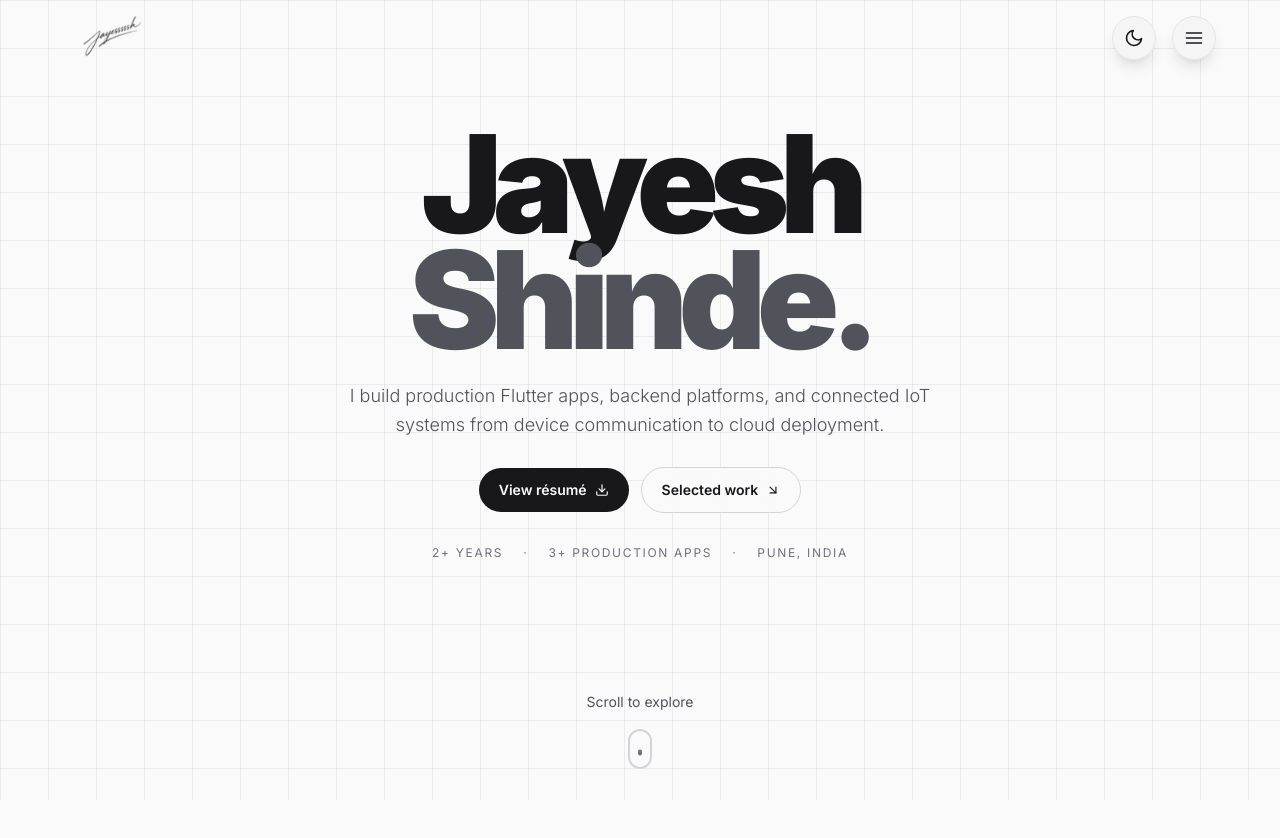
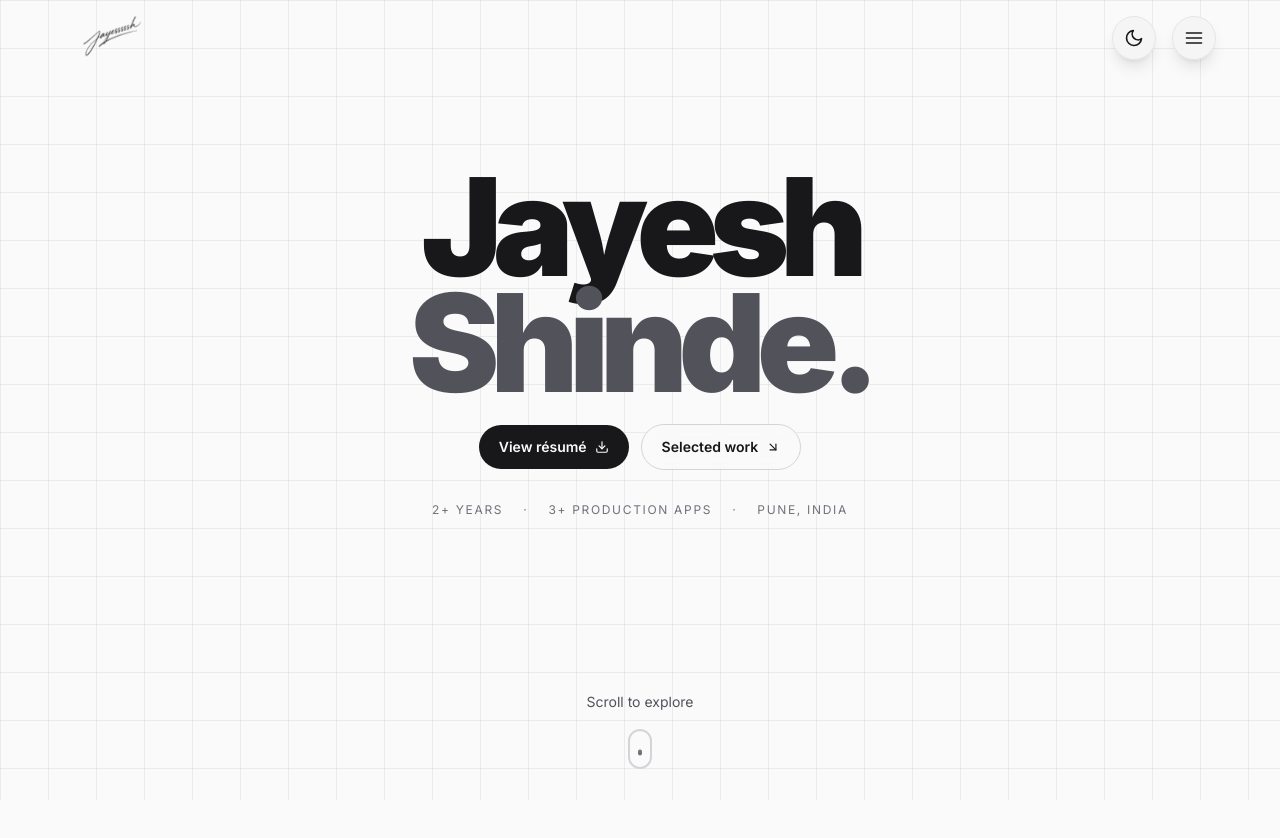
Before and after one commit to shutterscripter/shutterscripter.github.io, a React (Vite) app: page / in a window 1280 px wide. Shown: the top 838 px of the page. Built offline with nearby package versions, Linux system fonts and the light colour scheme; a web font is replaced by a local one.

Commit message:
Hero changes

```diff
--- a/src/components/Hero/IntroText.jsx
+++ b/src/components/Hero/IntroText.jsx
@@ -49,7 +49,7 @@ const IntroText = () => {
           <span className="block text-fg-muted">Shinde.</span>
         </motion.h1>
 
-        <motion.div
+        {/* <motion.div
           initial={{ y: 20, opacity: 0 }}
           animate={{ y: 0, opacity: 1 }}
           transition={{ duration: 0.8, delay: 0.3 }}
@@ -57,11 +57,12 @@ const IntroText = () => {
         >
           <div>
             <p className="text-sm font-light leading-relaxed text-fg-muted md:text-base lg:text-lg">
-              I build production Flutter apps, backend platforms, and connected
-              IoT systems from device communication to cloud deployment.
+              I build production Flutter apps and scalable backend systems,
+              shaping complete products from system design and architecture to
+              development and deployment.
             </p>
           </div>
-        </motion.div>
+        </motion.div> */}
 
         <motion.div
           initial={{ y: 16, opacity: 0 }}
```
